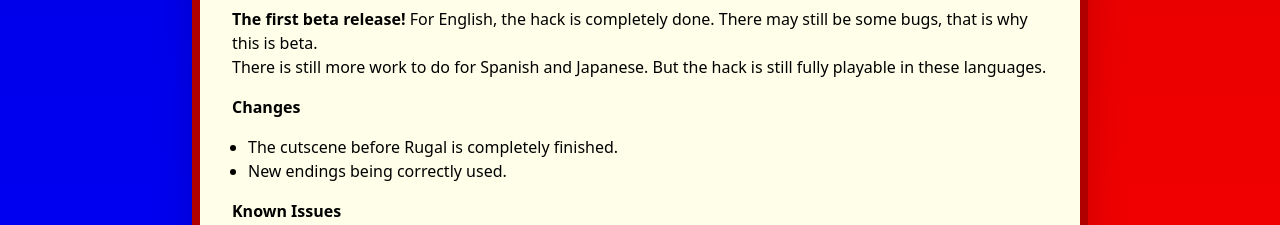
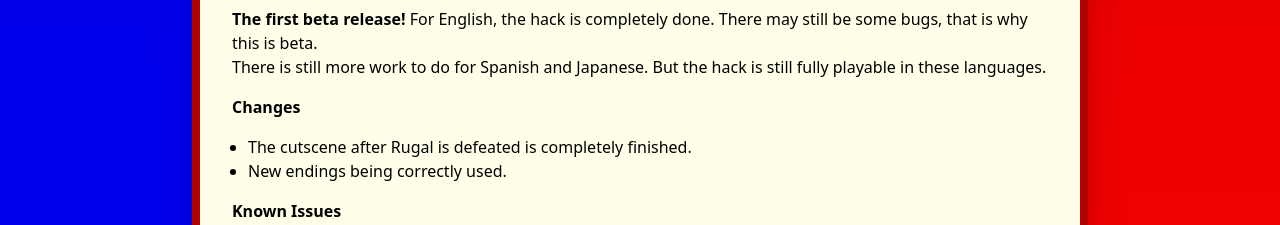
Before and after one commit to city41/neorh, a Next.js app: page / in a window 1280 px wide. Shown: the part 4120-4345 px from the top of the page. Built offline with nearby package versions, Linux system fonts and the light colour scheme.

Commit message:
fix cutscene change note

```diff
--- a/src/components/IndexPage/IndexPage.tsx
+++ b/src/components/IndexPage/IndexPage.tsx
@@ -257,7 +257,9 @@ function IndexPage() {
           </p>
           <h4 className="heading font-bold py-4">Changes</h4>
           <ul className="list-disc ml-4">
-            <li>The cutscene before Rugal is completely finished.</li>
+            <li>
+              The cutscene after Rugal is defeated is completely finished.
+            </li>
             <li>New endings being correctly used.</li>
           </ul>
           <h4 className="heading font-bold py-4">Known Issues</h4>
```
